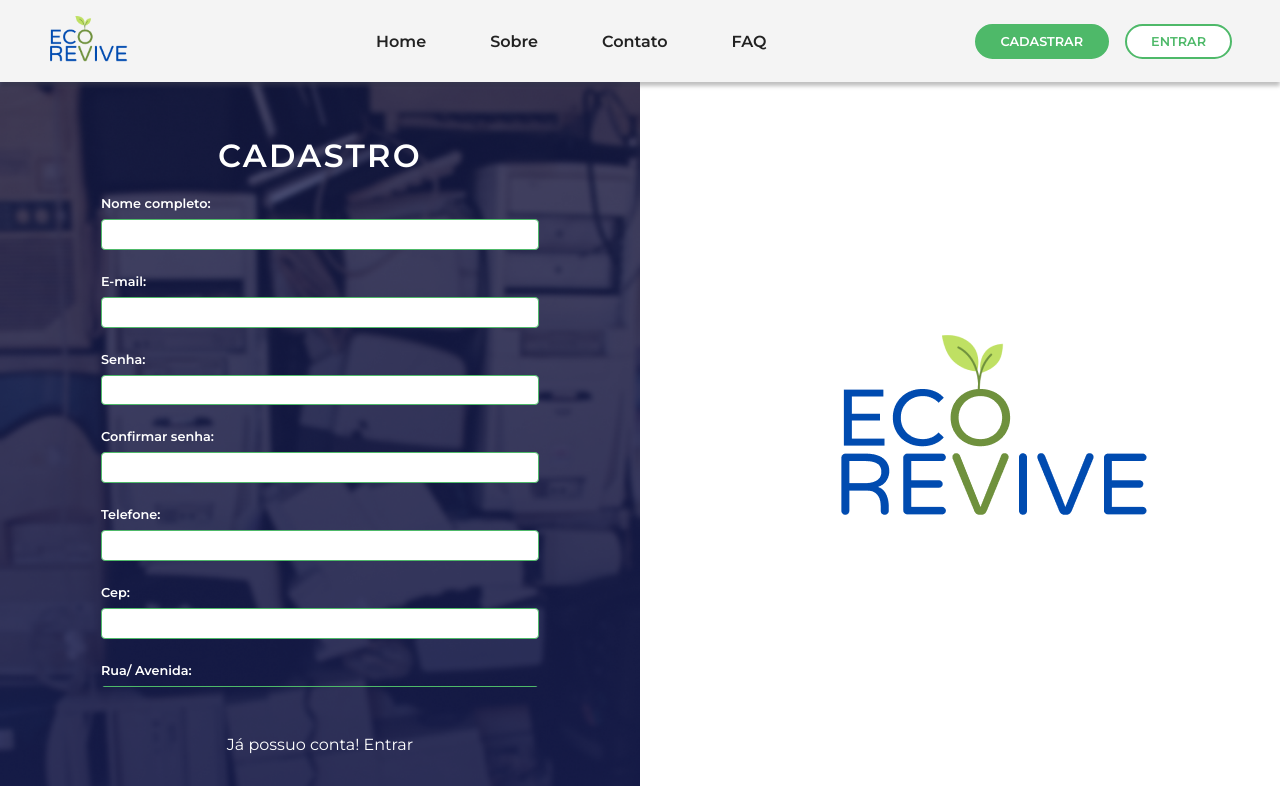
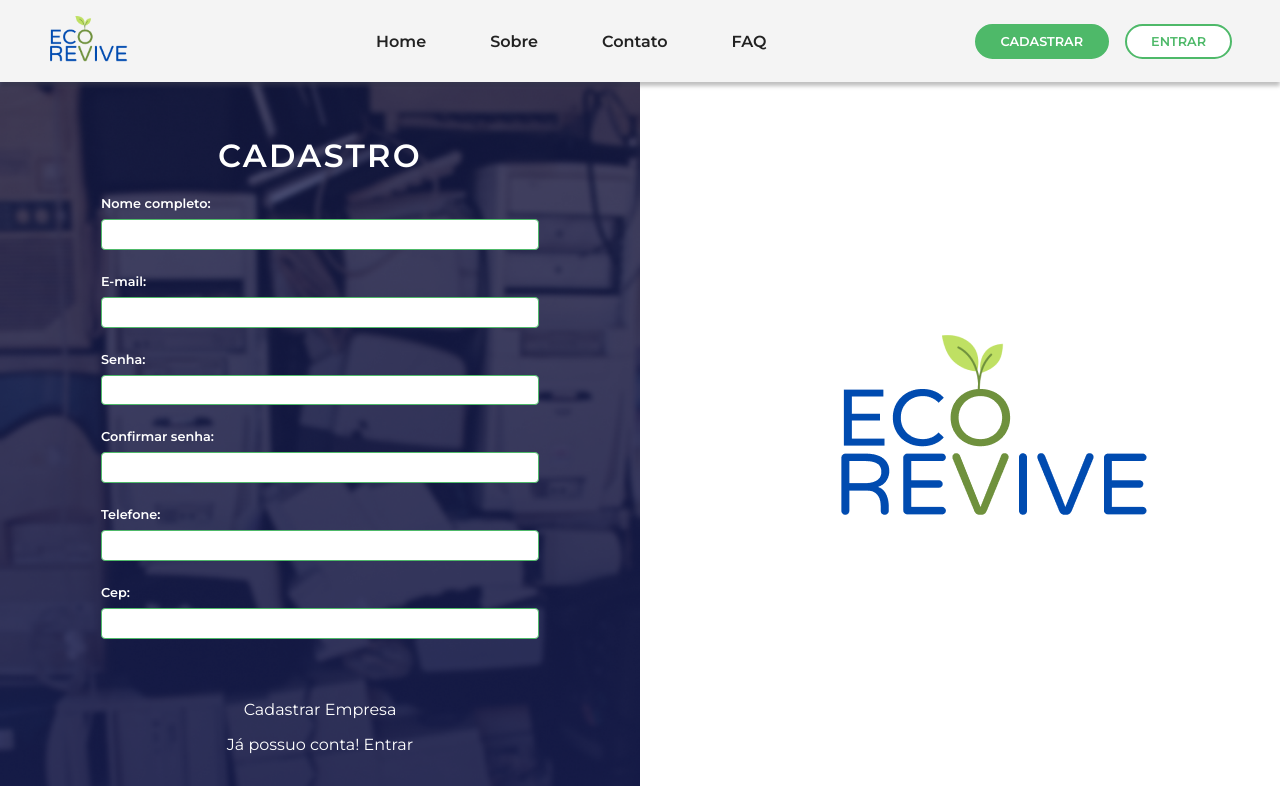
Before and after one commit to dEgito/EcoRevive, a React (Create React App) app in the folder eco-revive/: page /cadastro in a window 1280 px wide. Built offline with nearby package versions, Linux system fonts and the light colour scheme.

Commit message:
feat/ adição do link para cadastro de empresas

```diff
--- a/eco-revive/src/pages/register/register.js
+++ b/eco-revive/src/pages/register/register.js
@@ -26,12 +26,12 @@ function Register() {
   const [password, setPassword] = useState("");
   const [phone, setPhone] = useState("");
   const [addressCep, setAddressCep] = useState("");
-  const [userAddressRoad, setUserAddressRoad] = useState("")
-  const [userAddressNumber, setUserAddressNumber] = useState("")
-  const [userAddressDiscrict, setUserAddressDiscrict] = useState("")
-  const [userAddressCity, setUserAddressCity] = useState("")
-  const [userAddressState, setUserAddressState] = useState("")
-  const [userAddressComplement, setUserAddressComplement] = useState("")
+  const [userAddressRoad, setUserAddressRoad] = useState("");
+  const [userAddressNumber, setUserAddressNumber] = useState("");
+  const [userAddressDiscrict, setUserAddressDiscrict] = useState("");
+  const [userAddressCity, setUserAddressCity] = useState("");
+  const [userAddressState, setUserAddressState] = useState("");
+  const [userAddressComplement, setUserAddressComplement] = useState("");
 
   const schema = yup.object().shape({
     name: yup
@@ -256,6 +256,12 @@ function Register() {
           </form>
 
           <ButtonBox>
+            <Link to={"/empresas"}>
+              <a href="#">Cadastrar Empresa</a>
+            </Link>
+          </ButtonBox>
+
+          <ButtonBox>
             <Link to={"/login"}>
               <a href="#">Já possuo conta! Entrar</a>
             </Link>
--- a/eco-revive/src/routes.js
+++ b/eco-revive/src/routes.js
@@ -20,7 +20,7 @@ export const routes = () => {
         <Route path="/sobre" element={<AboutUs />} />
         <Route path="/contato" element={<ContactUs />} />
         <Route path="/duvidas" element={<Faqs />} />
-        <Route path="login" element={<Login />} />
+        <Route path="/login" element={<Login />} />
         <Route path="/cadastro" element={<Register />} />
         <Route path="/home" element={<Home />} />
         <Route path="/locais" element={<CollectionLocations />} />
```
